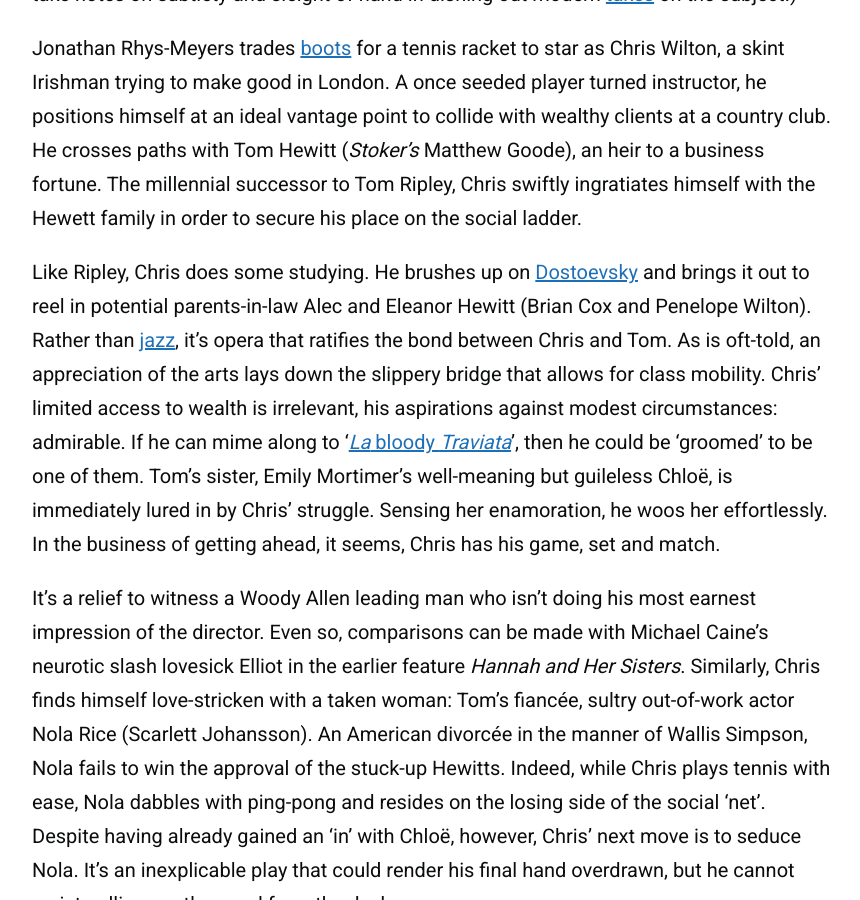
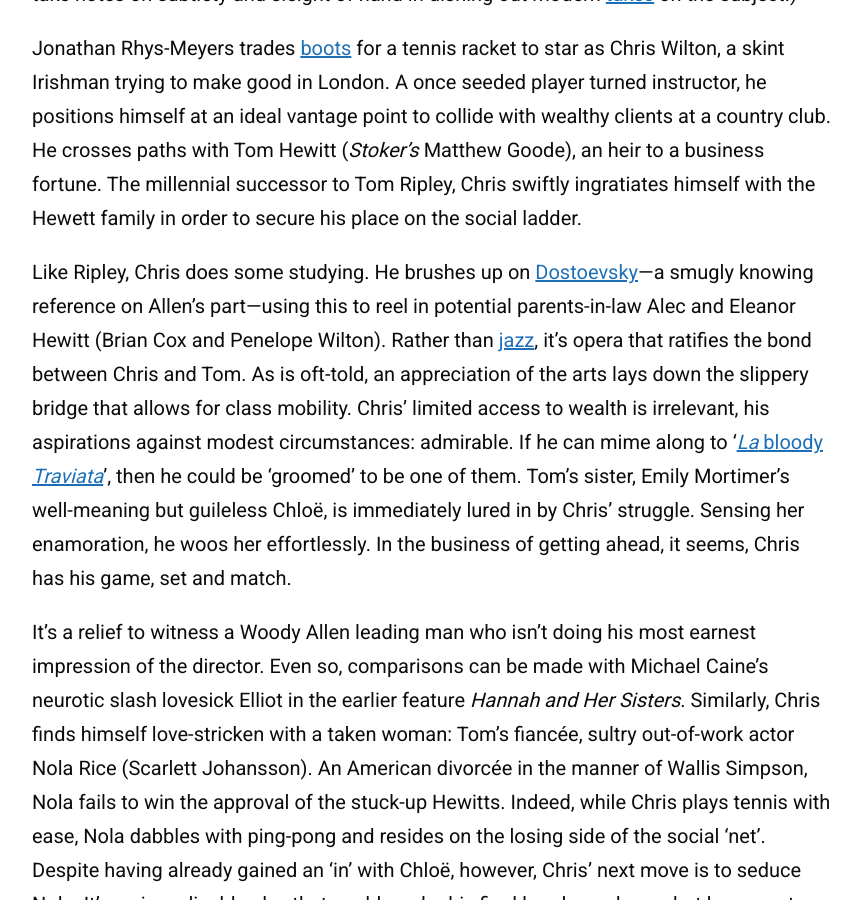
Before and after one commit to zoeurl/zoedowney.github.io, a Jekyll site: the page built from _posts/2024-02-22-match-point.md, in a window 1280 px wide and 900 px high, scrolled down 1839 px. Shown: the whole window, without its empty margins (208-1068 px from the left). Built offline with Jekyll 4.4.1, drawn with Linux system fonts in a browser that asks for light colours.

Commit message:
Update 2024-02-22-match-point.md

```diff
--- a/_posts/2024-02-22-match-point.md
+++ b/_posts/2024-02-22-match-point.md
@@ -17,7 +17,7 @@
 
 Jonathan Rhys-Meyers trades [boots](https://en.wikipedia.org/wiki/Bend_It_Like_Beckham) for a tennis racket to star as Chris Wilton, a skint Irishman trying to make good in London. A once seeded player turned instructor, he positions himself at an ideal vantage point to collide with wealthy clients at a country club. He crosses paths with Tom Hewitt (_Stoker's_ Matthew Goode), an heir to a business fortune. The millennial successor to Tom Ripley, Chris swiftly ingratiates himself with the Hewett family in order to secure his place on the social ladder.
 
-Like Ripley, Chris does some studying. He brushes up on [Dostoevsky](https://en.wikipedia.org/wiki/Crime_and_Punishment) and brings it out to reel in potential parents-in-law Alec and Eleanor Hewitt (Brian Cox and Penelope Wilton). Rather than [jazz](https://www.youtube.com/watch?v=mT-fOr29OfA&t=1s&ab_channel=TomasvdB), it’s opera that ratifies the bond between Chris and Tom. As is oft-told, an appreciation of the arts lays down the slippery bridge that allows for class mobility. Chris’ limited access to wealth is irrelevant, his aspirations against modest circumstances: admirable. If he can mime along to ‘[_La_ bloody _Traviata_](https://en.wikipedia.org/wiki/La_traviata)’, then he could be ‘groomed’ to be one of them. Tom’s sister, Emily Mortimer’s well-meaning but guileless Chloë, is immediately lured in by Chris’ struggle. Sensing her enamoration, he woos her effortlessly. In the business of getting ahead, it seems, Chris has his game, set and match.
+Like Ripley, Chris does some studying. He brushes up on [Dostoevsky](https://en.wikipedia.org/wiki/Crime_and_Punishment)—a smugly knowing reference on Allen's part—using this to reel in potential parents-in-law Alec and Eleanor Hewitt (Brian Cox and Penelope Wilton). Rather than [jazz](https://www.youtube.com/watch?v=mT-fOr29OfA&t=1s&ab_channel=TomasvdB), it’s opera that ratifies the bond between Chris and Tom. As is oft-told, an appreciation of the arts lays down the slippery bridge that allows for class mobility. Chris’ limited access to wealth is irrelevant, his aspirations against modest circumstances: admirable. If he can mime along to ‘[_La_ bloody _Traviata_](https://en.wikipedia.org/wiki/La_traviata)’, then he could be ‘groomed’ to be one of them. Tom’s sister, Emily Mortimer’s well-meaning but guileless Chloë, is immediately lured in by Chris’ struggle. Sensing her enamoration, he woos her effortlessly. In the business of getting ahead, it seems, Chris has his game, set and match.
 
 It’s a relief to witness a Woody Allen leading man who isn’t doing his most earnest impression of the director. Even so, comparisons can be made with Michael Caine’s neurotic slash lovesick Elliot in the earlier feature _Hannah and Her Sisters_. Similarly, Chris finds himself love-stricken with a taken woman: Tom’s fiancée, sultry out-of-work actor Nola Rice (Scarlett Johansson). An American divorcée in the manner of Wallis Simpson, Nola fails to win the approval of the stuck-up Hewitts. Indeed, while Chris plays tennis with ease, Nola dabbles with ping-pong and resides on the losing side of the social ‘net’. Despite having already gained an ‘in’ with Chloë, however, Chris’ next move is to seduce Nola. It’s an inexplicable play that could render his final hand overdrawn, but he cannot resist pulling another card from the deck.
 
```
